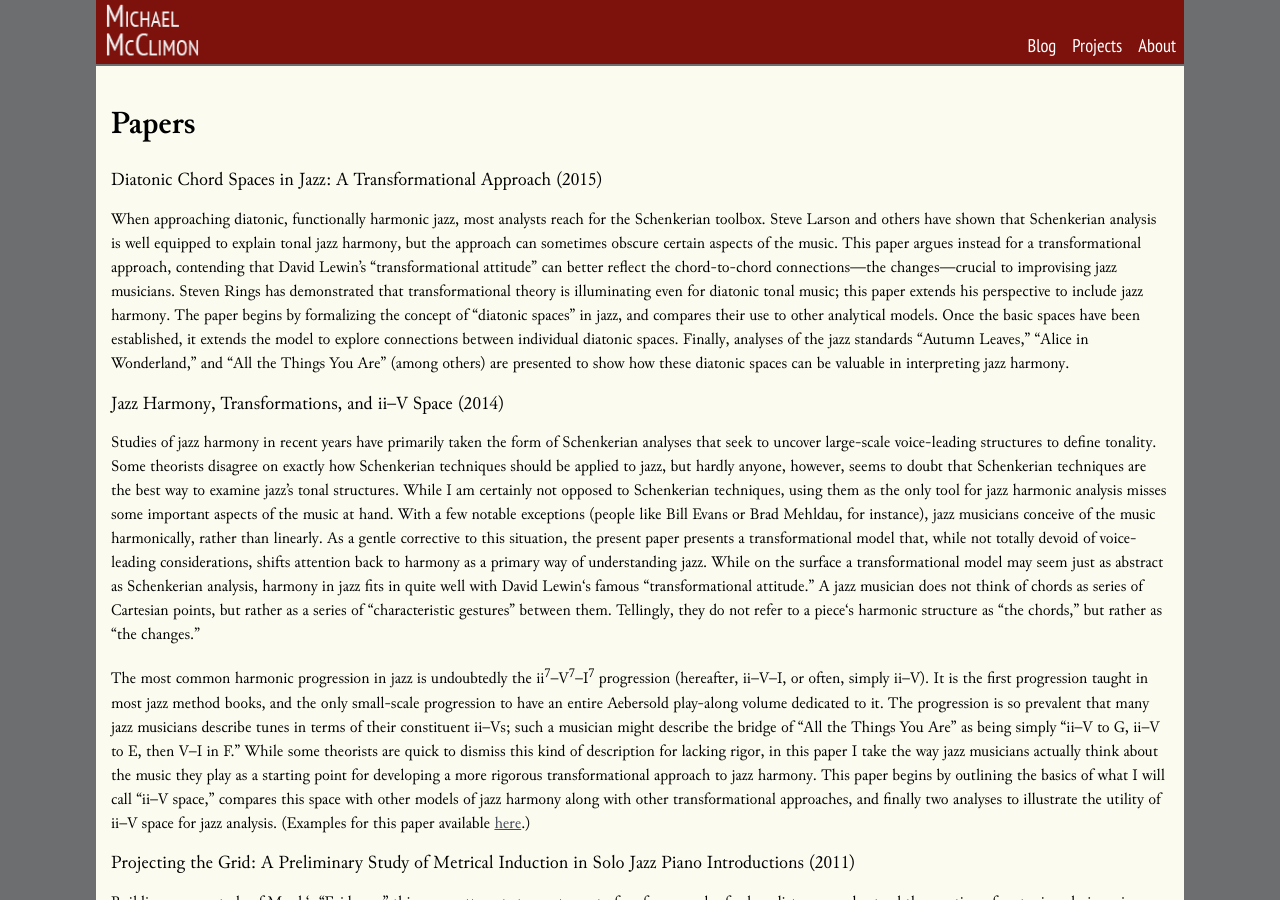
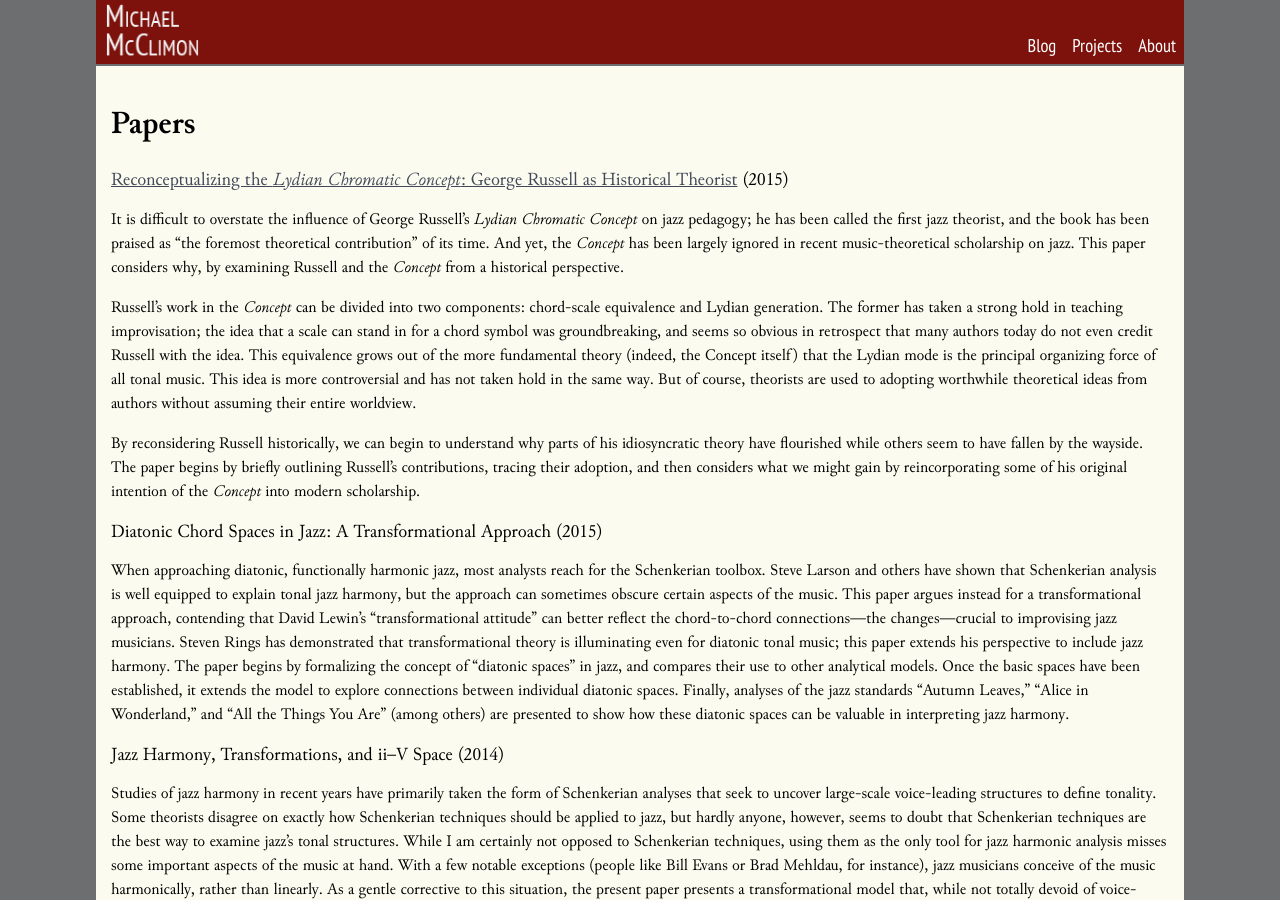
Before and after one commit to mmcclimon/jekyll-site, a Jekyll site: the page built from projects/papers.html, in a window 1280 px wide and 900 px high. Built offline with Jekyll 4.4.1, drawn with Linux system fonts in a browser that asks for light colours; nearby versions of some CDN libraries; Markdown is read by kramdown in place of the engine named in the settings.

Commit message:
Add page for 2015 SMT paper.

```diff
--- a/projects/papers.html
+++ b/projects/papers.html
@@ -4,6 +4,35 @@ layout: default
 ---
 
 <h1>Papers</h1>
+
+<h3><a href="lcc.html">Reconceptualizing the <i>Lydian Chromatic Concept</i>:
+  George Russell as Historical Theorist</a> (2015)</h3>
+
+<p>It is difficult to overstate the influence of George Russell’s <i>Lydian
+Chromatic Concept</i> on jazz pedagogy; he has been called the first jazz
+theorist, and the book has been praised as “the foremost theoretical
+contribution” of its time. And yet, the <i>Concept</i> has been largely
+ignored in recent music-theoretical scholarship on jazz. This paper considers
+why, by examining Russell and the <i>Concept</i> from a historical
+perspective.</p>
+
+<p>Russell’s work in the <i>Concept</i> can be divided into two components:
+chord-scale equivalence and Lydian generation. The former has taken a strong
+hold in teaching improvisation; the idea that a scale can stand in for a chord
+symbol was groundbreaking, and seems so obvious in retrospect that many
+authors today do not even credit Russell with the idea. This equivalence grows
+out of the more fundamental theory (indeed, the Concept itself) that the
+Lydian mode is the principal organizing force of all tonal music. This idea is
+more controversial and has not taken hold in the same way. But of course,
+theorists are used to adopting worthwhile theoretical ideas from authors
+without assuming their entire worldview.</p>
+
+<p>By reconsidering Russell historically, we can begin to understand why parts
+of his idiosyncratic theory have flourished while others seem to have fallen
+by the wayside. The paper begins by briefly outlining Russell’s contributions,
+tracing their adoption, and then considers what we might gain by
+reincorporating some of his original intention of the <i>Concept</i> into
+modern scholarship.</p>
 
 <h3>Diatonic Chord Spaces in Jazz: A Transformational Approach (2015)</h3>
 
```
Also changed, not shown: _posts/2015-10-27-reconceptualizing_the_lydian_chromatic_concept.md (added, +16 -0 lines), projects/lcc.html (added, +42 -0 lines).
